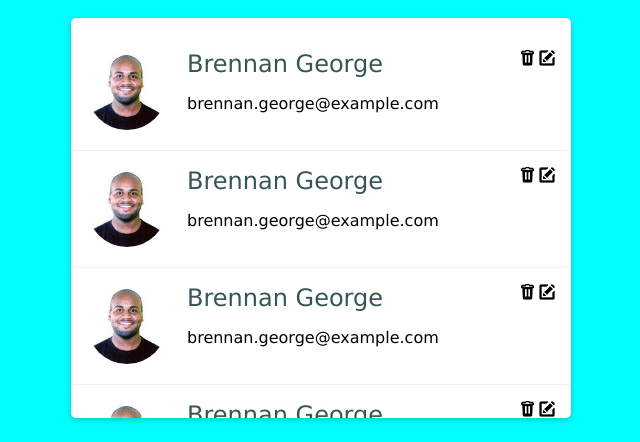
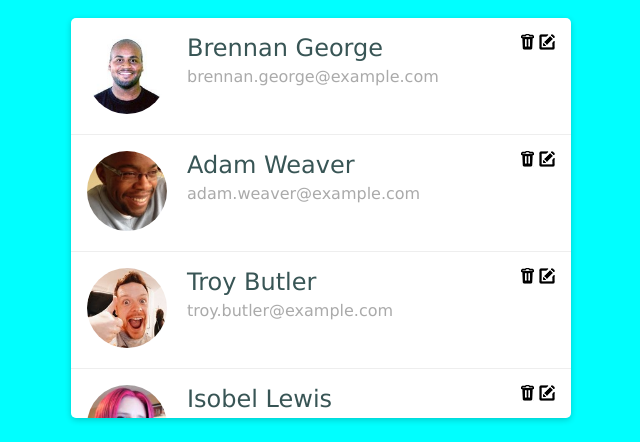
Before and after one commit to acleoxavier/ProjetoContatos, a plain HTML site: page index.html in a window 1280 px wide. Shown: the part 222-664 px from the top of the page, without its empty margins (319-959 px from the left). Drawn offline with Linux system fonts and the light colour scheme.

Commit message:
adicionado editado usuarios de lista

```diff
--- a/estilo.css
+++ b/estilo.css
@@ -32,6 +32,7 @@ body {
 .list {
     list-style-type: none;
     padding: 0;
+    margin: 0;
 }
 
 .list-item {
@@ -56,3 +57,8 @@ body {
     color: #385555;
     margin: 0;
 }
+
+.list-item__email {
+    margin: 5px 0 0;
+    color: #aaa;
+}
--- a/index.html
+++ b/index.html
@@ -26,7 +26,7 @@
                     <p class="list-item__name">
                         Brennan George
                     </p>
-                    <p>brennan.george@example.com</p>
+                    <p class="list-item__email">brennan.george@example.com</p>
                 </div>
 
                 <div class="list-item__action">
@@ -37,14 +37,14 @@
 
             <li class="list-item">
                 <div class="list-item__imagem">
-                    <img src="imagens/1.jpg" alt="Brennan George">
+                    <img src="imagens/2.jpg" alt="Adam Weaver">
                 </div>
 
                 <div class="list-item__content">
                     <p class="list-item__name">
-                        Brennan George
+                        Adam Weaver
                     </p>
-                    <p>brennan.george@example.com</p>
+                    <p class="list-item__email">adam.weaver@example.com</p>
                 </div>
 
                 <div class="list-item__action">
@@ -55,14 +55,14 @@
 
             <li class="list-item">
                 <div class="list-item__imagem">
-                    <img src="imagens/1.jpg" alt="Brennan George">
+                    <img src="imagens/3.jpg" alt="Troy Butler">
                 </div>
 
                 <div class="list-item__content">
                     <p class="list-item__name">
-                        Brennan George
+                        Troy Butler
                     </p>
-                    <p>brennan.george@example.com</p>
+                    <p class="list-item__email">troy.butler@example.com</p>
                 </div>
 
                 <div class="list-item__action">
@@ -73,14 +73,14 @@
 
             <li class="list-item">
                 <div class="list-item__imagem">
-                    <img src="imagens/1.jpg" alt="Brennan George">
+                    <img src="imagens/4.jpg" alt="Isobel Lewis">
                 </div>
 
                 <div class="list-item__content">
                     <p class="list-item__name">
-                        Brennan George
+                        Isobel Lewis
                     </p>
-                    <p>brennan.george@example.com</p>
+                    <p class="list-item__email">isobel.lewis@example.com</p>
                 </div>
 
                 <div class="list-item__action">
@@ -91,14 +91,14 @@
 
             <li class="list-item">
                 <div class="list-item__imagem">
-                    <img src="imagens/1.jpg" alt="Brennan George">
+                    <img src="imagens/5.jpg" alt="Lisa Garcia">
                 </div>
 
                 <div class="list-item__content">
                     <p class="list-item__name">
-                        Brennan George
+                        Lisa Garcia
                     </p>
-                    <p>brennan.george@example.com</p>
+                    <p class="list-item__email">lisa.garcia@example.com</p>
                 </div>
 
                 <div class="list-item__action">
@@ -109,14 +109,14 @@
 
             <li class="list-item">
                 <div class="list-item__imagem">
-                    <img src="imagens/1.jpg" alt="Brennan George">
+                    <img src="imagens/6.jpg" alt="Carolyn Silva">
                 </div>
 
                 <div class="list-item__content">
                     <p class="list-item__name">
-                        Brennan George
+                        Carolyn Silva
                     </p>
-                    <p>brennan.george@example.com</p>
+                    <p class="list-item__email">carolyn.silva@example.com</p>
                 </div>
 
                 <div class="list-item__action">
```
